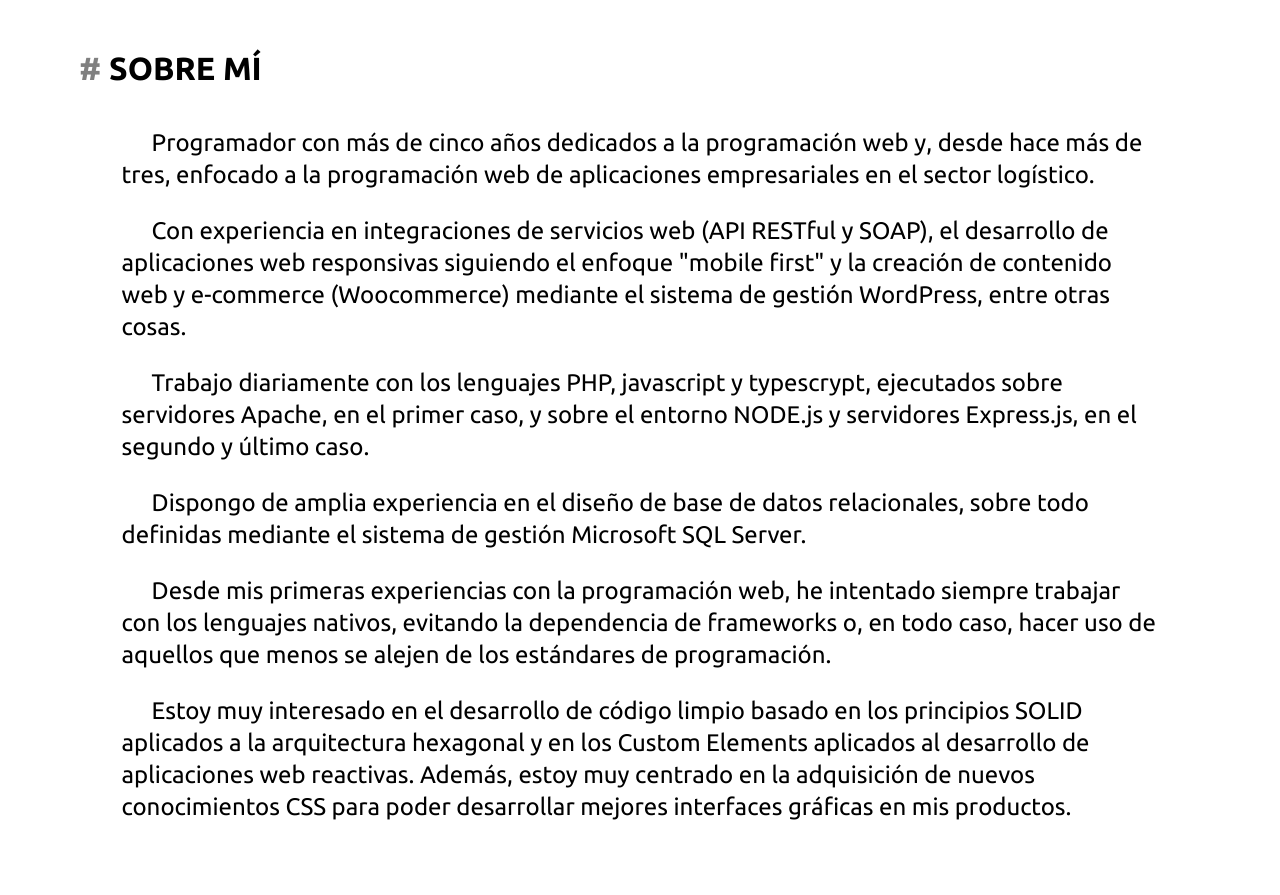
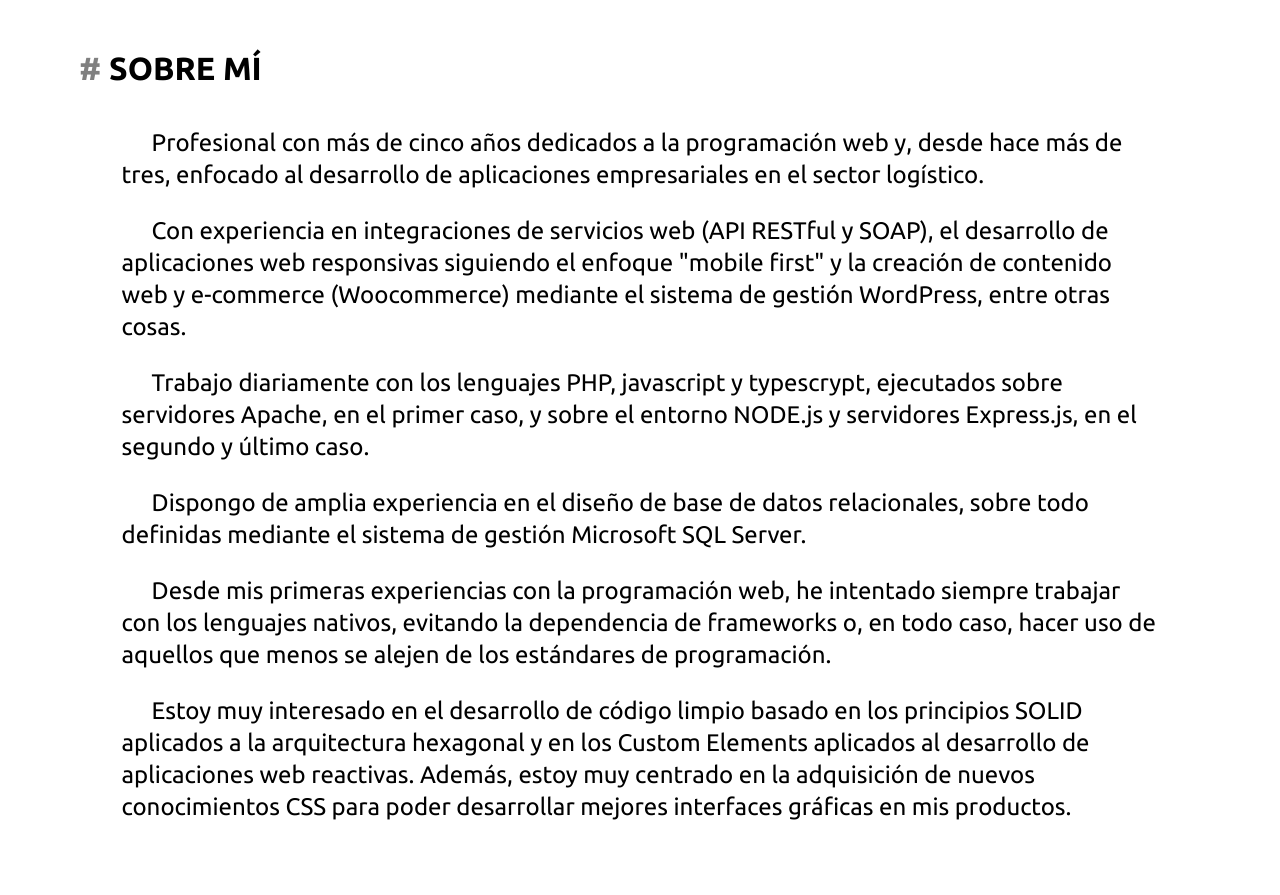
Before and after one commit to jperegir/jperegir.github.io, a plain HTML site: page index.html in a window 1280 px wide. Shown: the part 860-1755 px from the top of the page. Drawn offline with nearby package versions, Linux system fonts and the light colour scheme.

Commit message:
Modificamos texto CV

```diff
--- a/index.html
+++ b/index.html
@@ -25,10 +25,6 @@
       integrity="sha256-p4NxAoJBhIIN+hmNHrzRCf9tD/miZyoHS5obTRR9BMY="
       crossorigin=""
     />
-    <!-- <link
-      rel="stylesheet"
-      href="https://cdn.jsdelivr.net/npm/@shoelace-style/shoelace@2.6.0/cdn/themes/light.css"
-    /> -->
     <link
       rel="stylesheet"
       href="https://unpkg.com/boxicons@2.1.4/css/boxicons.min.css"
@@ -59,11 +55,6 @@
       integrity="sha256-20nQCchB9co0qIjJZRGuk2/Z9VM+kNiyxNV1lvTlZBo="
       crossorigin=""
     ></script>
-    <!-- <script
-      type="module"
-      defer
-      src="https://cdn.jsdelivr.net/npm/@shoelace-style/shoelace@2.6.0/cdn/shoelace-autoloader.js"
-    ></script> -->
     <script
       defer
       src="https://cdnjs.cloudflare.com/ajax/libs/gsap/3.12.2/gsap.min.js"
@@ -197,8 +188,8 @@
       </animatable-component>
       <div class="aboutme-container">
         <p>
-          Programador con más de cinco años dedicados a la programación web y,
-          desde hace más de tres, enfocado a la programación web de aplicaciones
+          Profesional con más de cinco años dedicados a la programación web y,
+          desde hace más de tres, enfocado al desarrollo de aplicaciones
           empresariales en el sector logístico.
         </p>
         <p>
```
